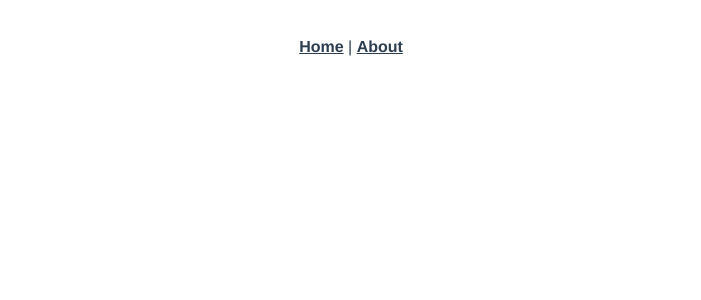
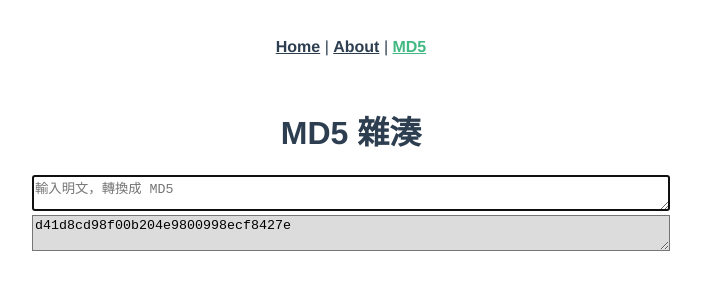
Before and after one commit to TCCinTaiwan/TcTools, a Vue app in the folder vue/: page /#/md5 in a window 1280 px wide. Shown: the top 300 px of the page, without its empty margins (289-990 px from the left). Built offline with nearby package versions, Linux system fonts and the light colour scheme.

Commit message:
[Feature]新增小工具 - MD5 雜湊
即時轉換字串為 MD5 雜湊字串

```diff
--- a/vue/package.json
+++ b/vue/package.json
@@ -9,6 +9,7 @@
     "test:unit": "vue-cli-service test:unit"
   },
   "dependencies": {
+    "md5": "^2.2.1",
     "vue": "^2.5.21",
     "vue-router": "^3.0.1"
   },
--- a/vue/src/App.vue
+++ b/vue/src/App.vue
@@ -2,7 +2,8 @@
   <div id="app">
     <div id="nav">
       <router-link to="/">Home</router-link> |
-      <router-link to="/about">About</router-link>
+      <router-link to="/about">About</router-link> |
+      <router-link to="/md5">MD5</router-link>
     </div>
     <router-view/>
   </div>
--- a/vue/src/main.js
+++ b/vue/src/main.js
@@ -1,9 +1,16 @@
 import Vue from 'vue'
 import App from './App.vue'
 import router from './router'
+import md5 from 'md5';
 
 Vue.config.productionTip = false
-
+Vue.config.devtools = true
+Object.defineProperty(Vue.prototype, '$md5', { value: md5 });
+Object.defineProperty(HTMLTextAreaElement.prototype, '$copy', { value: function() {
+  this.select()
+  document.execCommand("copy");
+  this.setSelectionRange(0, 0)
+} });
 new Vue({
   router,
   render: h => h(App)
--- a/vue/src/router.js
+++ b/vue/src/router.js
@@ -18,6 +18,11 @@ export default new Router({
       // this generates a separate chunk (about.[hash].js) for this route
       // which is lazy-loaded when the route is visited.
       component: () => import(/* webpackChunkName: "about" */ './views/About.vue')
+    },
+    {
+      path: '/md5',
+      name: 'md5',
+      component: () => import(/* webpackChunkName: "md5" */ './views/MD5.vue')
     }
   ]
 })
--- /dev/null
+++ b/vue/src/views/MD5.vue
@@ -0,0 +1,43 @@
+<template>
+  <div class="md5">
+    <h1>{{ title }}</h1>
+    <textarea type="text" name='plaintext' placeholder='輸入明文，轉換成 MD5' autofocus v-model='plaintext'></textarea>
+    <br/><textarea name='md5_hash' for='plaintext' v-text='md5_hash' @mouseup='copy' readonly></textarea>
+  </div>
+</template>
+
+<script>
+export default {
+  name: 'md5',
+  data () {
+    return {
+      title: 'MD5 雜湊',
+      plaintext: '',
+    }
+  },
+  computed: {
+    md5_hash: function() {
+      return this.$md5(this.plaintext) // 即時產生 MD5 雜湊
+    }
+  },
+  methods: {
+    copy: function(event) {
+      event.target.$copy() // 複製內容
+    }
+  }
+}
+</script>
+
+<!-- Add "scoped" attribute to limit CSS to this component only -->
+<style scoped lang="scss">
+textarea {
+  width: 50%;
+  height: 50%;
+  max-width: 100%;
+  min-width: 20px;
+  min-height: 20px;
+}
+textarea[name=md5_hash] {
+  background: rgb(220, 220, 220);
+}
+</style>
--- a/vue/vue.config.js
+++ b/vue/vue.config.js
@@ -1,4 +1,6 @@
 // vue.config.js
 module.exports = {
-  baseUrl: '/TcTools/'
+  publicPath: process.env.NODE_ENV === 'production'
+    ? '/TcTools/'
+    : '/'
 }
```
Also changed, not shown: 1 other file (tests, documents, lock files or other folders).
